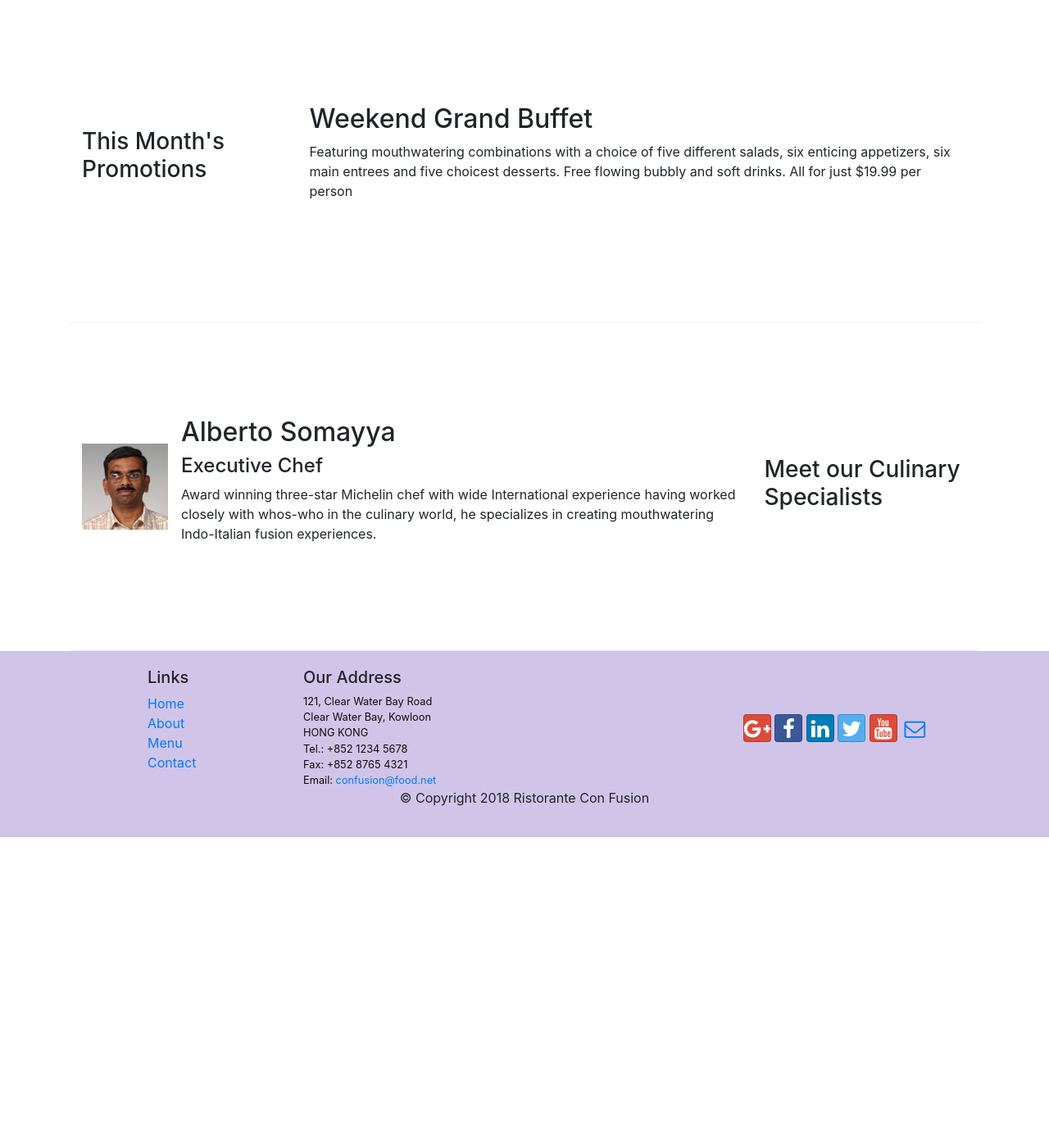
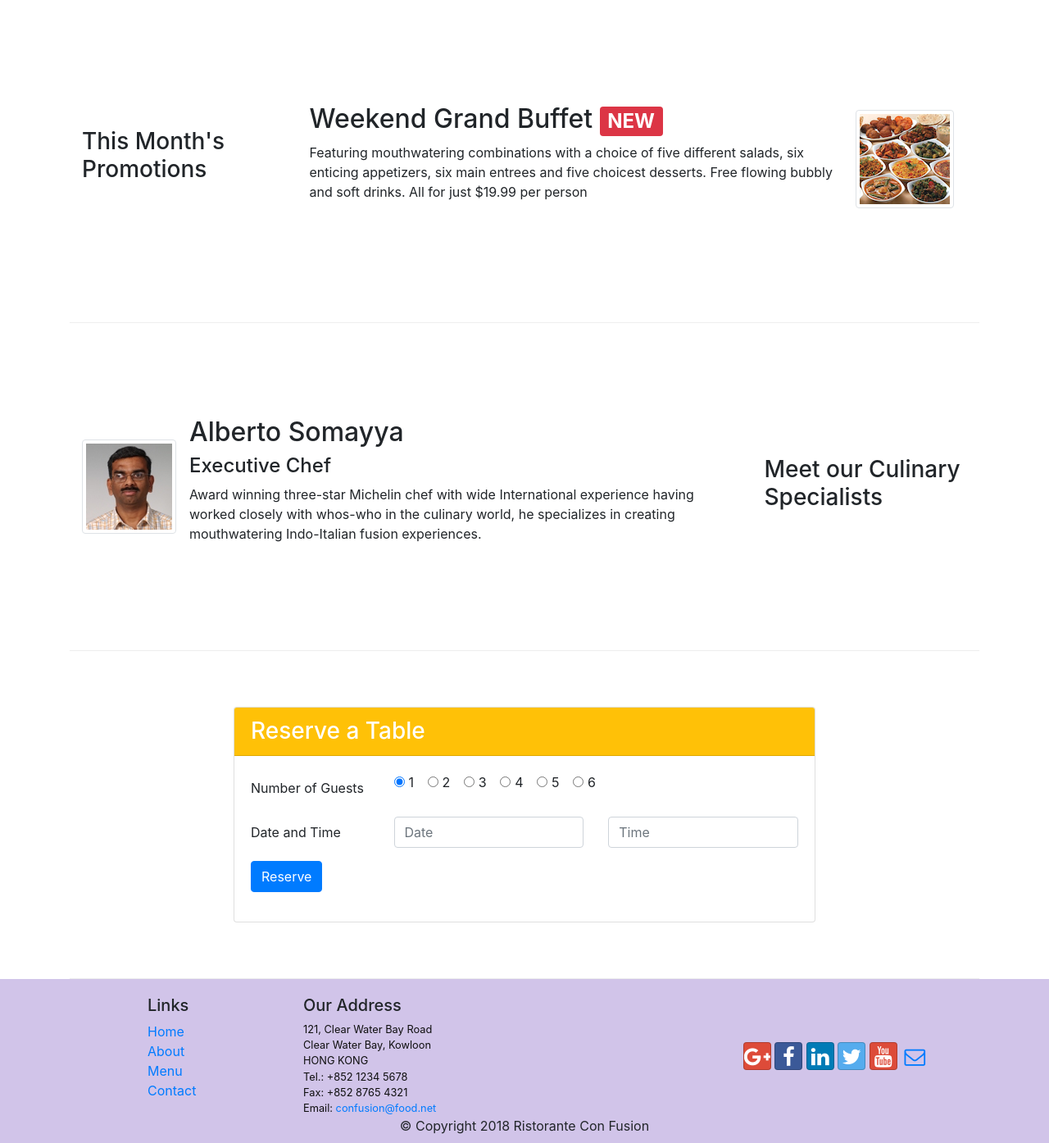
Before and after one commit to aaronvanzyl/fsw-bootstrap, a website: page index.html in a window 1280 px wide. Shown: the part 740-2134 px from the top of the page at 82% size. Before the commit the page ends 1761 px from the top, so only its background shows below. Drawn offline with nearby package versions, Linux system fonts and the light colour scheme.

Commit message:
Add reserve form and media

```diff
--- a/index.html
+++ b/index.html
@@ -60,7 +60,7 @@
             </div>
             <div class="col-12 col-sm order-sm-first col-md">
                 <div class="media">
-                    <img class="d-flex mr-3 img-round align-self-center" src="img/uthappizza.png" alt="Uthappizza">
+                    <img class="img-thumbnail d-flex mr-3 align-self-center" src="img/uthappizza.png" alt="Uthappizza">
                     <div class="media-body">
                         <h2 class="mt-0">Uthappizza <span class="badge badge-danger">HOT</span> <span
                                 class="badge badge-secondary badge-pill">$4.99</span></h2>
@@ -78,10 +78,17 @@
                 <h3>This Month's Promotions</h3>
             </div>
             <div class="col-12 col-sm col-md">
-                <h2>Weekend Grand Buffet</h2>
-                <p class="d-none d-sm-block">Featuring mouthwatering combinations with a choice of five different
-                    salads, six enticing appetizers, six main entrees and five choicest desserts. Free flowing bubbly
-                    and soft drinks. All for just $19.99 per person </p>
+                <div class="media">
+                    <div class="media-body">
+                        <h2>Weekend Grand Buffet <span class="badge badge-danger">NEW</span></h2>
+                        <p class="d-none d-sm-block">Featuring mouthwatering combinations with a choice of five
+                            different
+                            salads, six enticing appetizers, six main entrees and five choicest desserts. Free flowing
+                            bubbly
+                            and soft drinks. All for just $19.99 per person </p>
+                    </div>
+                    <img class ="img-thumbnail d-flex mr-3 align-self-center" src="img/buffet.png" alt="Buffet">
+                </div>
             </div>
         </div>
 
@@ -91,7 +98,7 @@
             </div>
             <div class="col-12 col-sm order-sm-first col-md">
                 <div class="media">
-                    <img class="d-flex mr-3 align-self-center" src="img/alberto.png">
+                    <img class="img-thumbnail d-flex mr-3 align-self-center" src="img/alberto.png" alt="Alberto">
                     <div class="media-body">
                         <h2 class="mt-0">Alberto Somayya</h2>
                         <h4>Executive Chef</h4>
@@ -100,6 +107,69 @@
                             having worked closely with whos-who in the culinary world, he specializes in creating
                             mouthwatering
                             Indo-Italian fusion experiences. </p>
+                    </div>
+                </div>
+            </div>
+        </div>
+
+        <div class="row row-content align-items-center justify-content-center">
+            <div class="col-12 col-sm-8 ">
+                <div class="card">
+                    <h3 class="card-header bg-warning text-white">
+                        Reserve a Table
+                    </h3>
+                    <div class="card-body">
+                        <form>
+                            <div class="form-group row">
+                                <label for="guest1" class="col-12 col-md-3 col-form-label">Number of Guests</label>
+                                <div class="col-12 col-md">
+                                    <div class="form-check form-check-inline">
+                                        <input class="form-check-input" type="radio" name="guestnum" id="guest1"
+                                            value="option1" checked>
+                                        <label class="form-check-label" for="guest1">1</label>
+                                    </div>
+                                    <div class="form-check form-check-inline">
+                                        <input class="form-check-input" type="radio" name="guestnum" id="guest2"
+                                            value="option2">
+                                        <label class="form-check-label" for="guest2">2</label>
+                                    </div>
+                                    <div class="form-check form-check-inline">
+                                        <input class="form-check-input" type="radio" name="guestnum" id="guest3"
+                                            value="option3">
+                                        <label class="form-check-label" for="guest3">3</label>
+                                    </div>
+                                    <div class="form-check form-check-inline">
+                                        <input class="form-check-input" type="radio" name="guestnum" id="guest4"
+                                            value="option4">
+                                        <label class="form-check-label" for="guest4">4</label>
+                                    </div>
+                                    <div class="form-check form-check-inline">
+                                        <input class="form-check-input" type="radio" name="guestnum" id="guest5"
+                                            value="option5">
+                                        <label class="form-check-label" for="guest5">5</label>
+                                    </div>
+                                    <div class="form-check form-check-inline">
+                                        <input class="form-check-input" type="radio" name="guestnum" id="guest6"
+                                            value="option6">
+                                        <label class="form-check-label" for="guest6">6</label>
+                                    </div>
+                                </div>
+                            </div>
+                            <div class="form-group row">
+                                <label for="date" class="col-12 col-md-3 col-form-label">Date and Time</label>
+                                <div class="col12 col-md">
+                                    <input type="text" class="form-control" id="date" placeholder="Date">
+                                </div>
+                                <div class="col12 col-md">
+                                    <input type="text" class="form-control" id="time" placeholder="Time">
+                                </div>
+                            </div>
+                            <div class="form-group row">
+                                <div class="col">
+                                    <button type="submit" class="btn btn-primary">Reserve</button>
+                                </div>
+                            </div>
+                        </form>
                     </div>
                 </div>
             </div>
```
